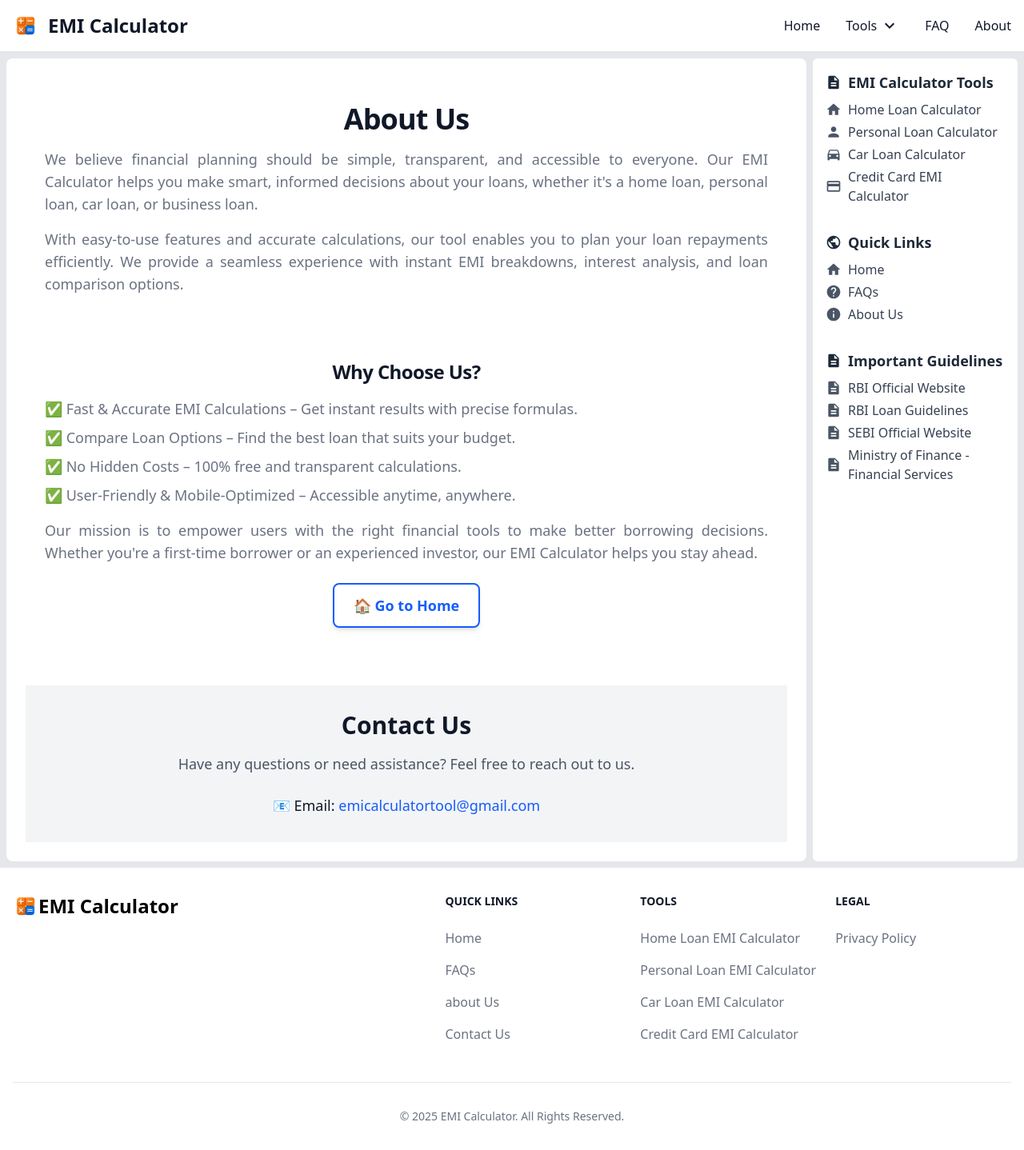
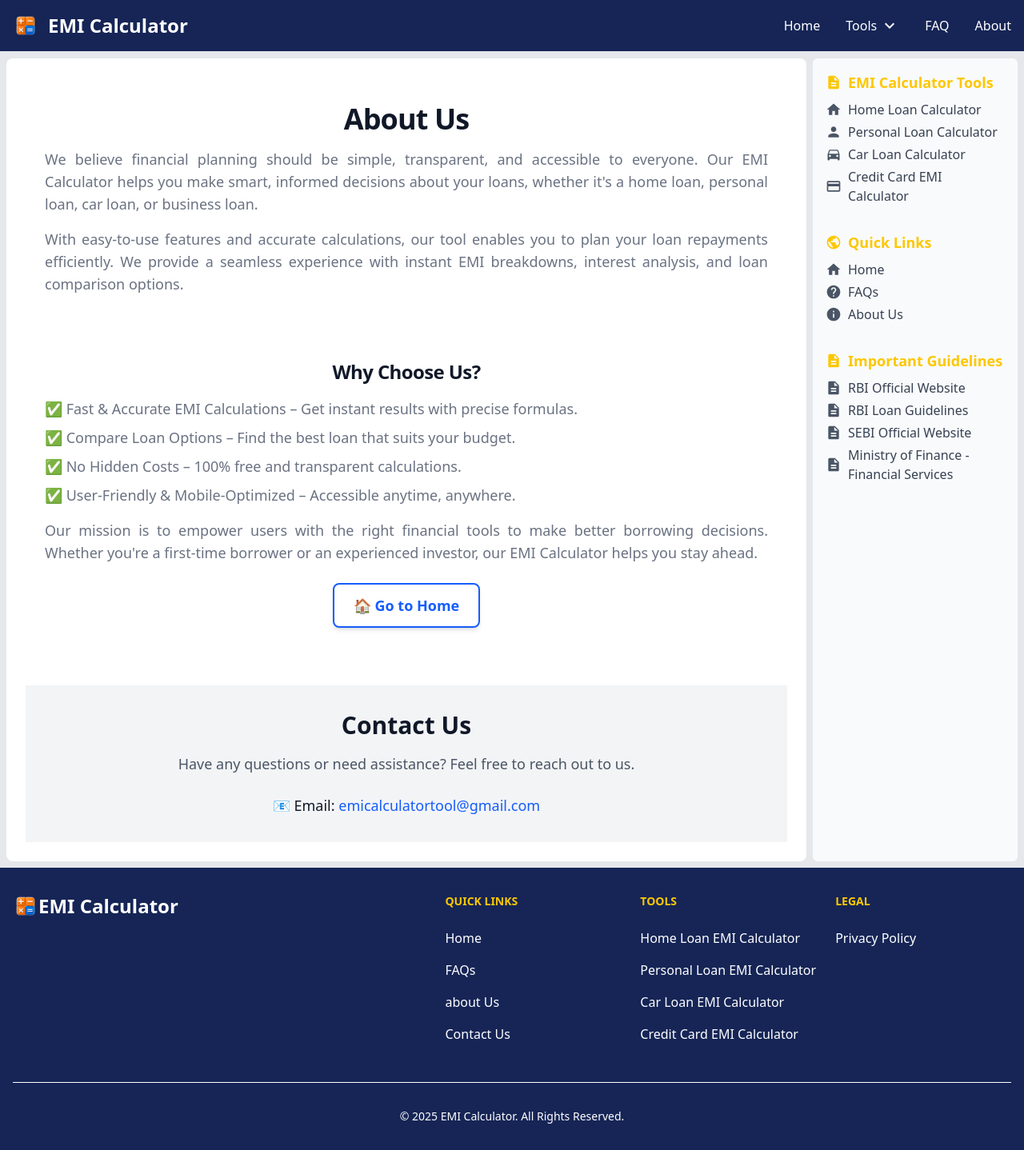
Before and after one commit to Ajinkya-Kardile/emi-calculator, a Next.js app: page /about in a window 1280 px wide. Shown: the whole page at 80% size. Built offline with nearby package versions, Linux system fonts and the light colour scheme.

Commit message:
second commit

```diff
--- a/src/app/emi-calculator/car-loan/page.tsx
+++ b/src/app/emi-calculator/car-loan/page.tsx
@@ -17,7 +17,7 @@ export default function CarLoan() {
                     <h1 className="text-3xl sm:text-4xl font-extrabold text-gray-900 dark:text-white leading-tight">
                         Car Loan EMI Calculator
                     </h1>
-                    <h2 className="text-xl sm:text-2xl font-semibold text-blue-900 dark:text-blue-400 mt-2">
+                    <h2 className="text-xl sm:text-2xl font-semibold text-blue-950 dark:text-blue-400 mt-2">
                         Estimate Your Monthly Payments Instantly
                     </h2>
                     <p className="text-lg text-gray-600 dark:text-gray-300 mt-3">
--- a/src/app/emi-calculator/credit-card/page.tsx
+++ b/src/app/emi-calculator/credit-card/page.tsx
@@ -19,7 +19,7 @@ export default function CreditCardEmiCalculator() {
                     <h1 className="text-3xl sm:text-4xl font-extrabold text-gray-900 dark:text-white leading-tight">
                         Credit Card EMI Calculator
                     </h1>
-                    <h2 className="text-xl sm:text-2xl font-semibold text-blue-900 dark:text-blue-400 mt-2">
+                    <h2 className="text-xl sm:text-2xl font-semibold text-blue-950 dark:text-blue-400 mt-2">
                         Calculate Your Monthly Payments Instantly
                     </h2>
                     <p className="text-lg text-gray-600 dark:text-gray-300 mt-3">
--- a/src/app/emi-calculator/home-loan/page.tsx
+++ b/src/app/emi-calculator/home-loan/page.tsx
@@ -18,7 +18,7 @@ export default function HomeLoan() {
                     <h1 className="text-3xl sm:text-4xl font-extrabold text-gray-900 dark:text-white leading-tight">
                         Home Loan EMI Calculator
                     </h1>
-                    <h2 className="text-xl sm:text-2xl font-semibold text-blue-900 dark:text-blue-400 mt-2">
+                    <h2 className="text-xl sm:text-2xl font-semibold text-blue-950 dark:text-blue-400 mt-2">
                         Get Accurate Monthly Payments Instantly
                     </h2>
                     <p className="text-lg text-gray-600 dark:text-gray-300 mt-3">
--- a/src/app/emi-calculator/page.tsx
+++ b/src/app/emi-calculator/page.tsx
@@ -11,7 +11,7 @@ export default function SimpleEmiCalculator() {
                     <h1 className="text-3xl sm:text-4xl font-extrabold text-gray-900 dark:text-white leading-tight">
                         Best Online Loan EMI Calculator Tool
                     </h1>
-                    <h2 className="text-xl sm:text-2xl font-semibold text-blue-900 dark:text-blue-400 mt-2">
+                    <h2 className="text-xl sm:text-2xl font-semibold text-blue-950 dark:text-blue-400 mt-2">
                         Calculate Your Loan EMI Instantly
                     </h2>
                     <p className="text-lg text-gray-700  dark:text-gray-300 mt-3">
--- a/src/app/emi-calculator/personal-loan/page.tsx
+++ b/src/app/emi-calculator/personal-loan/page.tsx
@@ -18,7 +18,7 @@ export default function PersonalLoan() {
                     <h1 className="text-3xl sm:text-4xl font-extrabold text-gray-900 dark:text-white leading-tight">
                         Personal Loan EMI Calculator
                     </h1>
-                    <h2 className="text-xl sm:text-2xl font-semibold text-blue-900 dark:text-blue-400 mt-2">
+                    <h2 className="text-xl sm:text-2xl font-semibold text-blue-950 dark:text-blue-400 mt-2">
                         Get Instant EMI Estimates & Plan Your Loan
                     </h2>
                     <p className="text-lg text-gray-600 dark:text-gray-300 mt-3">
--- a/src/app/privacy-policy/page.tsx
+++ b/src/app/privacy-policy/page.tsx
@@ -68,7 +68,7 @@ const PrivacyPolicy = () => {
             <h2 className="text-2xl font-semibold mt-6 mb-2">8. Contact Us</h2>
             <p className="mb-4">If you have any questions about this Privacy Policy, you can contact us at <a
                 href="mailto:emicalculatortool@gmail.com"
-                className="text-blue-600 dark:text-blue-400">emicalculatortool@gmail.com</a>.
+                className="text-blue-950 dark:text-blue-400">emicalculatortool@gmail.com</a>.
             </p>
         </div>
     );
--- a/src/components/common/Footer.tsx
+++ b/src/components/common/Footer.tsx
@@ -30,7 +30,7 @@ const Footer: React.FC = () => {
     const currentYear = new Date().getFullYear();
 
     return (
-        <footer className="bg-white dark:bg-gray-900">
+        <footer className="bg-blue-950 dark:bg-gray-900">
             <div className="mx-auto w-full max-w-screen-xl p-4 py-6 lg:py-8">
                 <div className="md:flex md:justify-between">
                     <div className="mb-6 md:mb-0">
@@ -42,7 +42,7 @@ const Footer: React.FC = () => {
                                 alt={`${footerData.brand.name} Logo`}
                                 priority
                             />
-                            <span className="self-center text-2xl font-semibold whitespace-nowrap dark:text-white">
+                            <span className="self-center text-2xl font-semibold whitespace-nowrap text-white dark:text-white">
                                 {footerData.brand.name}
                             </span>
                         </Link>
@@ -53,9 +53,9 @@ const Footer: React.FC = () => {
                         <FooterSection title="Legal" links={footerData.legal}/>
                     </div>
                 </div>
-                <hr className="my-6 border-gray-200 sm:mx-auto dark:border-gray-700 lg:my-8"/>
+                <hr className="my-6 border-white sm:mx-auto dark:border-gray-700 lg:my-8"/>
                 <div className="flex justify-center">
-                    <span className="text-sm text-gray-500 dark:text-gray-400">
+                    <span className="text-sm text-white dark:text-gray-400">
                         © {currentYear} <Link href={footerData.brand.homeLink}
                                               className="hover:underline">{footerData.brand.name}</Link>. All Rights Reserved.
                     </span>
@@ -67,8 +67,9 @@ const Footer: React.FC = () => {
 
 const FooterSection: React.FC<{ title: string; links: { name: string; url: string }[] }> = ({title, links}) => (
     <div>
-        <h2 className="mb-6 text-sm font-semibold text-gray-900 uppercase dark:text-white">{title}</h2>
-        <ul className="text-gray-500 dark:text-gray-400 font-medium">
+        <h2 className="mb-6 text-sm font-semibold text-yellow-400 uppercase dark:text-white">{title}</h2>
+        <ul className="text-white dark:text-gray-400 font-medium">
+
             {links.map((link, index) => (
                 <li key={index} className="mb-4">
                     <Link href={link.url} className="hover:underline">{link.name}</Link>
--- a/src/components/common/Loader.tsx
+++ b/src/components/common/Loader.tsx
@@ -5,7 +5,7 @@ export default function Loader() {
     return (
         <div className="flex flex-col items-center justify-center h-screen">
             <motion.div
-                className="w-12 h-12 border-4 border-blue-500 border-t-transparent rounded-full animate-spin"
+                className="w-12 h-12 border-4 border-blue-950 border-t-transparent rounded-full animate-spin"
                 initial={{opacity: 0}}
                 animate={{opacity: 1}}
                 transition={{duration: 0.5}}
--- a/src/components/common/Navbar.tsx
+++ b/src/components/common/Navbar.tsx
@@ -32,12 +32,12 @@ const Navbar: React.FC = () => {
     };
 
     return (
-        <nav className="bg-white dark:bg-gray-900 border-b border-gray-200 dark:border-gray-700">
+        <nav className="bg-blue-950 dark:bg-gray-900 border-b border-gray-200 dark:border-gray-700">
             <div className="max-w-screen-xl flex flex-wrap items-center justify-between mx-auto p-4">
                 {/* Logo */}
                 <Link href="/" className="flex items-center space-x-3">
                     <Image src="/logo.png" width={32} height={32} alt="EMI Calculator Logo"/>
-                    <span className="text-2xl font-semibold text-gray-900 dark:text-white">
+                    <span className="text-2xl font-semibold text-white dark:text-white">
                         EMI Calculator
                     </span>
                 </Link>
@@ -49,13 +49,13 @@ const Navbar: React.FC = () => {
                     onClick={() => setNavbar(!navbar)}
                 >
                     {navbar ? (
-                        <svg className="w-6 h-6 text-gray-900 dark:text-white" fill="none" stroke="currentColor"
+                        <svg className="w-6 h-6 text-white dark:text-white" fill="none" stroke="currentColor"
                              strokeWidth="2" strokeLinecap="round"
                              strokeLinejoin="round" viewBox="0 0 24 24">
                             <path d="M6 18L18 6M6 6l12 12"/>
                         </svg>
                     ) : (
-                        <svg className="w-6 h-6 text-gray-900 dark:text-white" fill="none" stroke="currentColor"
+                        <svg className="w-6 h-6 text-white dark:text-white" fill="none" stroke="currentColor"
                              strokeWidth="2" strokeLinecap="round"
                              strokeLinejoin="round" viewBox="0 0 24 24">
                             <path d="M3 12h18M3 6h18M3 18h18"/>
@@ -68,14 +68,14 @@ const Navbar: React.FC = () => {
                     <ul className="flex flex-col md:flex-row md:space-x-8 p-4 md:p-0 rounded-lg bg-gray-50 md:bg-transparent dark:bg-gray-800 md:dark:bg-transparent">
                         {/* Home */}
                         <li>
-                            <Link href="/" className="nav-link text-gray-900 dark:text-white"
+                            <Link href="/" className="nav-link text-white dark:text-white"
                                   onClick={closeMenus}>Home</Link>
                         </li>
 
                         {/* Tools Dropdown */}
                         <li className="relative">
                             <button
-                                className="nav-link flex items-center gap-1 text-gray-900 dark:text-white"
+                                className="nav-link flex items-center gap-1 text-white dark:text-white"
                                 onClick={() => setDropdownOpen(!dropdownOpen)}
                             >
                                 Tools <KeyboardArrowDownIcon
@@ -85,7 +85,7 @@ const Navbar: React.FC = () => {
                             {/* Dropdown Menu */}
                             <ul
                                 ref={dropdownRef}
-                                className={`absolute left-0 top-full min-w-[14rem] bg-white dark:bg-gray-800 border border-gray-200 dark:border-gray-700 rounded-md shadow-lg transition-all duration-200 ease-in-out ${
+                                className={`absolute left-0 top-full min-w-[14rem] bg-white dark:bg-white border border-gray-200 dark:border-gray-700 rounded-md shadow-lg transition-all duration-200 ease-in-out ${
                                     dropdownOpen ? "opacity-100 scale-100 z-50" : "opacity-0 scale-95 pointer-events-none"
                                 }`}
                             >
@@ -113,7 +113,7 @@ const Navbar: React.FC = () => {
                                 ].map((item, index) => (
                                     <li key={index}>
                                         <Link href={item.href}
-                                              className="flex items-center gap-2 px-4 py-2 hover:bg-gray-100 dark:hover:bg-gray-700 text-gray-900 dark:text-white"
+                                              className="flex items-center gap-2 px-4 py-2 hover:bg-orange-200 dark:hover:bg-gray-700 text-gray-900 dark:text-white"
                                               onClick={closeMenus}>
                                             {item.icon} {item.name}
                                         </Link>
@@ -124,13 +124,13 @@ const Navbar: React.FC = () => {
 
                         {/* FAQ */}
                         <li>
-                            <Link href="/faq" className="nav-link text-gray-900 dark:text-white"
+                            <Link href="/faq" className="nav-link text-white dark:text-white"
                                   onClick={closeMenus}>FAQ</Link>
                         </li>
 
                         {/* About */}
                         <li>
-                            <Link href="/about" className="nav-link text-gray-900 dark:text-white"
+                            <Link href="/about" className="nav-link text-white dark:text-white"
                                   onClick={closeMenus}>About</Link>
                         </li>
                     </ul>
--- a/src/components/common/RightSidebar.tsx
+++ b/src/components/common/RightSidebar.tsx
@@ -11,10 +11,10 @@ import DescriptionIcon from "@mui/icons-material/Description";
 
 const RightSidebar: React.FC = () => {
     return (
-        <aside className="block w-full h-full md:w-auto bg-white dark:bg-gray-900 rounded-md p-4">
+        <aside className="block w-full h-full md:w-auto bg-gray-50 dark:bg-gray-900 rounded-md p-4">
             {/* Loan EMI Calculator Tools Section */}
             <div className="mb-8">
-                <h2 className="text-lg font-semibold text-gray-800 dark:text-gray-100 mb-2 flex items-center gap-2">
+                <h2 className="text-lg font-semibold text-yellow-400 dark:text-gray-100 mb-2 flex items-center gap-2">
                     <DescriptionIcon fontSize="small"/> EMI Calculator Tools
                 </h2>
                 <ul className="space-y-1">
@@ -37,7 +37,7 @@ const RightSidebar: React.FC = () => {
 
             {/* Quick Links Section */}
             <nav className="mb-8">
-                <h2 className="text-lg font-semibold text-gray-800 dark:text-gray-100 mb-2 flex items-center gap-2">
+                <h2 className="text-lg font-semibold text-yellow-400 dark:text-gray-100 mb-2 flex items-center gap-2">
                     <PublicIcon fontSize="small"/> Quick Links
                 </h2>
                 <ul className="space-y-1">
@@ -59,7 +59,7 @@ const RightSidebar: React.FC = () => {
 
             {/* Important Guidelines Section */}
             <div className="mb-6">
-                <h2 className="text-lg font-semibold text-gray-800 dark:text-gray-100 mb-2 flex items-center gap-2">
+                <h2 className="text-lg font-semibold text-yellow-400 dark:text-gray-100 mb-2 flex items-center gap-2">
                     <DescriptionIcon fontSize="small"/> Important Guidelines
                 </h2>
                 <ul className="space-y-1">
```
Also changed, not shown: src/app/emi-calculator/LoanInfo.tsx (+6 -6 lines).
